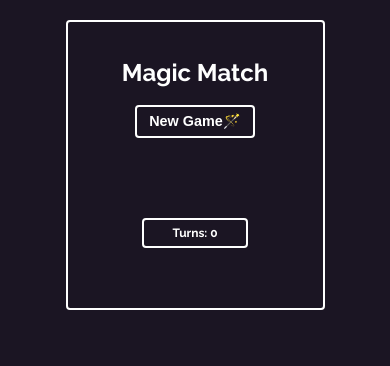
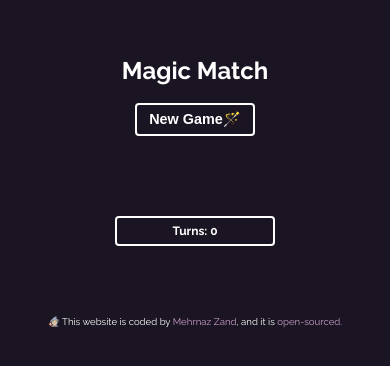
Before and after one commit to Mehrnaz-zand/memory-game, a React (Create React App) app: page / in a window 390 px wide. Shown: the top 366 px of the page. Built offline with nearby package versions, Linux system fonts and the light colour scheme.

Commit message:
added Footer and made SEO friendly

```diff
--- a/public/index.html
+++ b/public/index.html
@@ -5,8 +5,8 @@
     <meta name="viewport" content="width=device-width, initial-scale=1" />
     <meta name="theme-color" content="#000000" />
     <meta
-      name="description"
-      content="Web site created using create-react-app"
+      name="Memory game"
+      content="Memory game built with React"
     />
 
     <title>Memory Game</title>
--- a/src/App.js
+++ b/src/App.js
@@ -1,13 +1,14 @@
 
-
-import Game from "./Game"
+import React from "react";
+import Game from "./Game";
+import Footer from "./Footer"
 
 function App() {
   return (
 
     <div className="App">
       <Game />
-
+      <Footer />
     </div>
   );
 }
--- /dev/null
+++ b/src/Footer.css
@@ -0,0 +1,22 @@
+.Footer {
+  color: white;
+  font-size: 0.4em;
+  max-width: 50%;
+  margin: 0 auto;
+  margin-bottom: 30px;
+}
+a {
+  color: rgb(202, 159, 202);
+  text-decoration: none;
+}
+a:hover {
+  cursor: pointer;
+  color: rgb(221, 195, 221);
+}
+
+@media (max-width: 768px) {
+  .Footer {
+    font-size: 0.4em;
+    max-width: 100%;
+  }
+}
--- /dev/null
+++ b/src/Footer.jsx
@@ -0,0 +1,15 @@
+import React from "react";
+import "./Footer.css";
+
+export default function Footer(){
+    return (
+        <div className="Footer">
+            🧙🏻 This website is coded by
+            <a href="https://www.mehrnazzand.com/" target="_blank"
+             rel="noreferrer" title="Mehrnaz's Website"> Mehrnaz Zand</a>
+            , and it is
+            <a href="https://github.com/Mehrnaz-zand/memory-game" target="_blank"
+            rel="noreferrer" title="Mehrnaz's GitHub"> open-sourced.</a>
+        </div>
+    )
+}
--- a/src/Game.css
+++ b/src/Game.css
@@ -1,6 +1,7 @@
 .Game {
   max-width: 50%;
   margin: 20px auto;
+  margin-bottom: 10px;
   padding: 20px 30px;
   border: 2px solid #fff;
   border-radius: 4px;
@@ -37,8 +38,9 @@ button:hover {
   margin: 40px auto;
 }
 @media (max-width: 768px) {
-  .body {
+  .Game {
     max-width: 100%;
+    border: none;
   }
   .title {
     font-size: 1em;
--- a/src/Game.js
+++ b/src/Game.js
@@ -1,6 +1,7 @@
 import React, { useEffect, useState } from "react";
 import "./Game.css";
-import SingleCard from "./SingleCard"
+import SingleCard from "./SingleCard";
+
 
 
 
@@ -75,8 +76,8 @@ return (
     <div className="Game">
      <h1 className="title">Magic Match</h1>
 
-     <button onClick={shuffleCards}>New Game🪄</button>
-     <div className="card-grid">
+     <button onClick={shuffleCards} title="New Game">New Game🪄</button>
+     <div className="card-grid" title="click">
          {cards.map(card=>(
              <SingleCard
              key={card.id}
@@ -88,7 +89,7 @@ return (
      </div>
 
 
-     <p className="turns">Turns: {turns}</p>
+     <div className="turns" title="Turns Played">Turns: {turns}</div>
 
     </div>
 )
```
